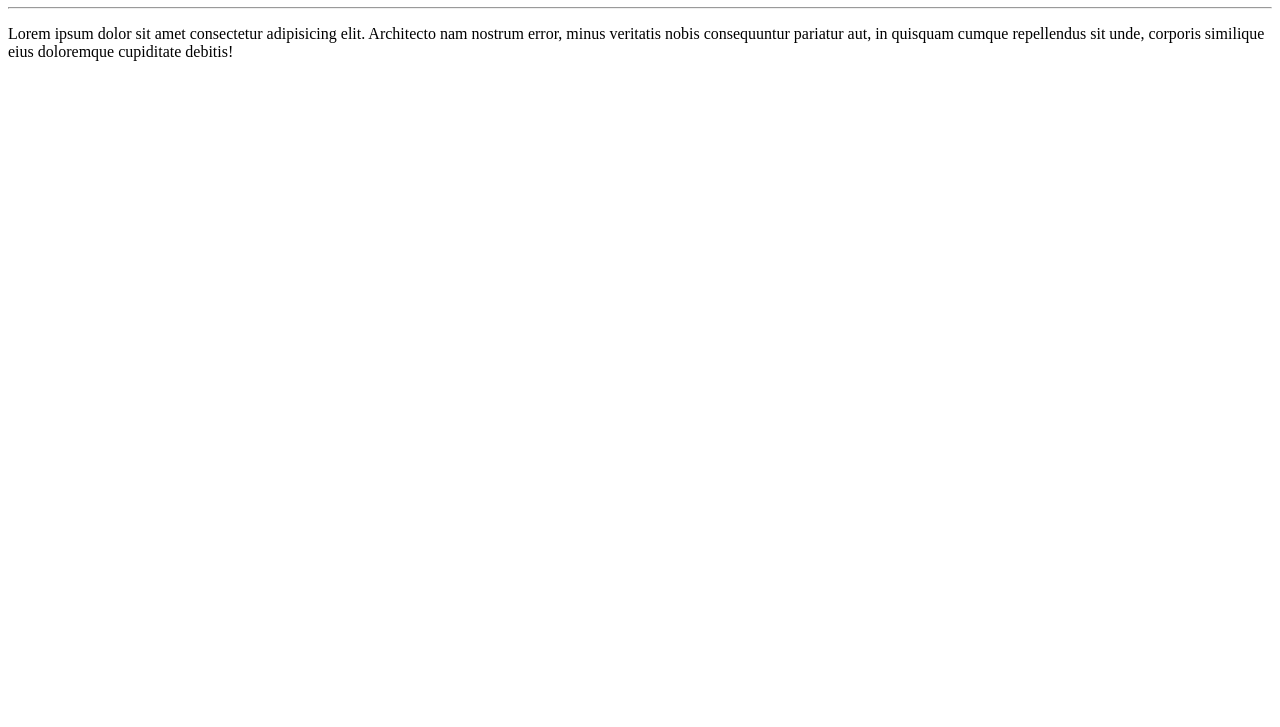
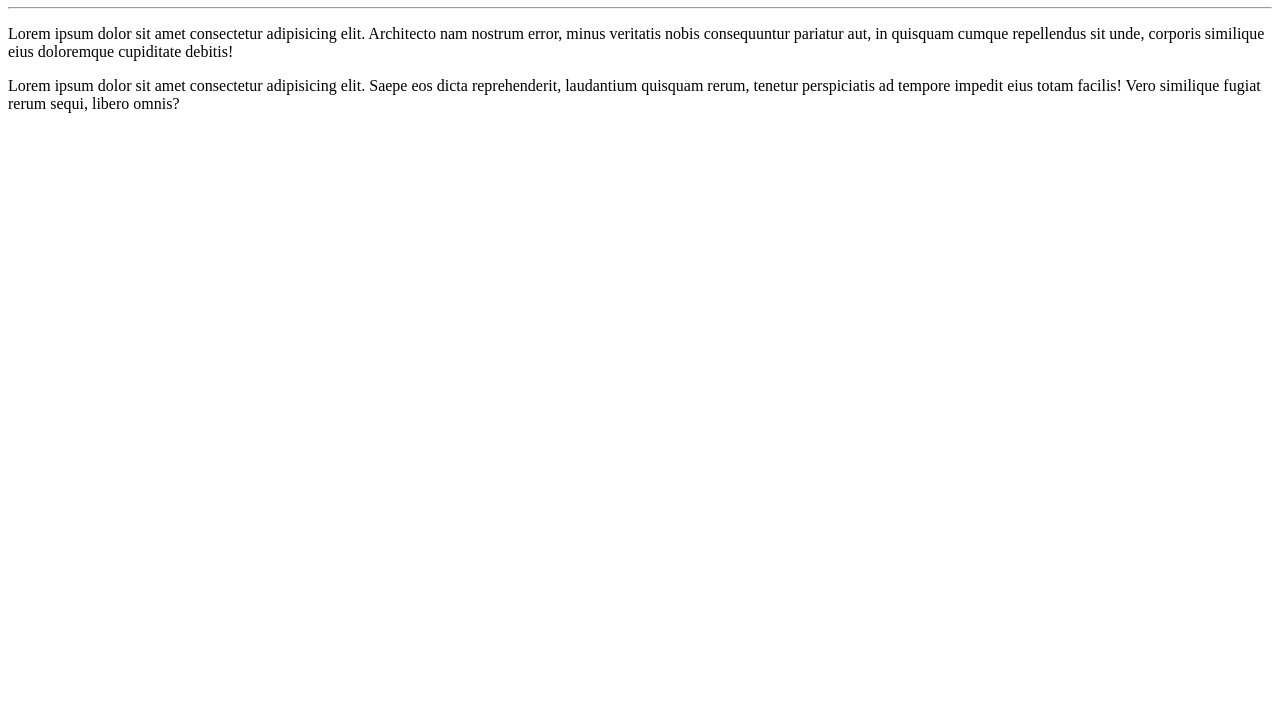
Before and after one commit to WagnerDPorto/Hello-World, a plain HTML site: page Site-exemplo/index.html in a window 1280 px wide. Shown: the part 73-800 px from the top of the page. Drawn offline with Linux system fonts and the light colour scheme.

Commit message:
Adicionei um paragrafo

```diff
--- a/Site-exemplo/index.html
+++ b/Site-exemplo/index.html
@@ -12,6 +12,7 @@
     <h1>Hello World</h1>
     <hr>
     <p>Lorem ipsum dolor sit amet consectetur adipisicing elit. Architecto nam nostrum error, minus veritatis nobis consequuntur pariatur aut, in quisquam cumque repellendus sit unde, corporis similique eius doloremque cupiditate debitis!</p>
+    <p>Lorem ipsum dolor sit amet consectetur adipisicing elit. Saepe eos dicta reprehenderit, laudantium quisquam rerum, tenetur perspiciatis ad tempore impedit eius totam facilis! Vero similique fugiat rerum sequi, libero omnis?</p>
 
 </body>
 </html>
```
